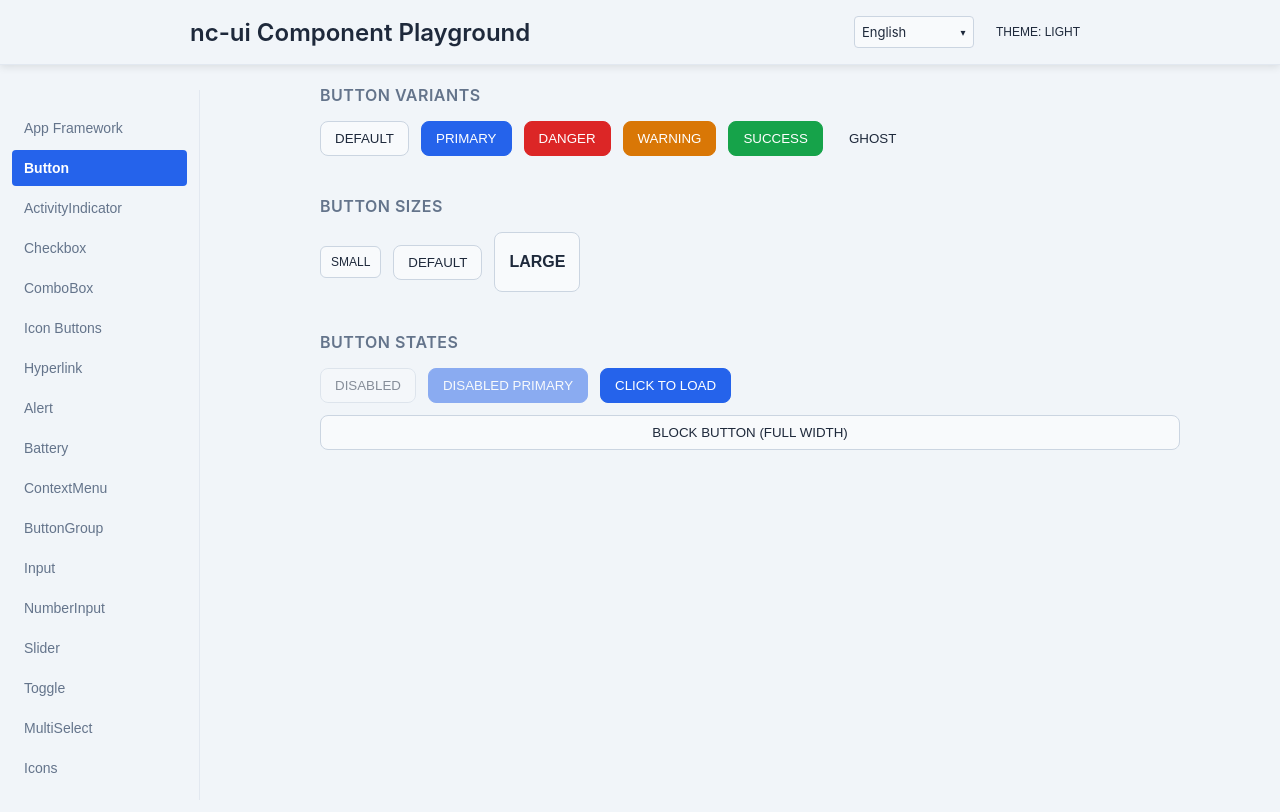
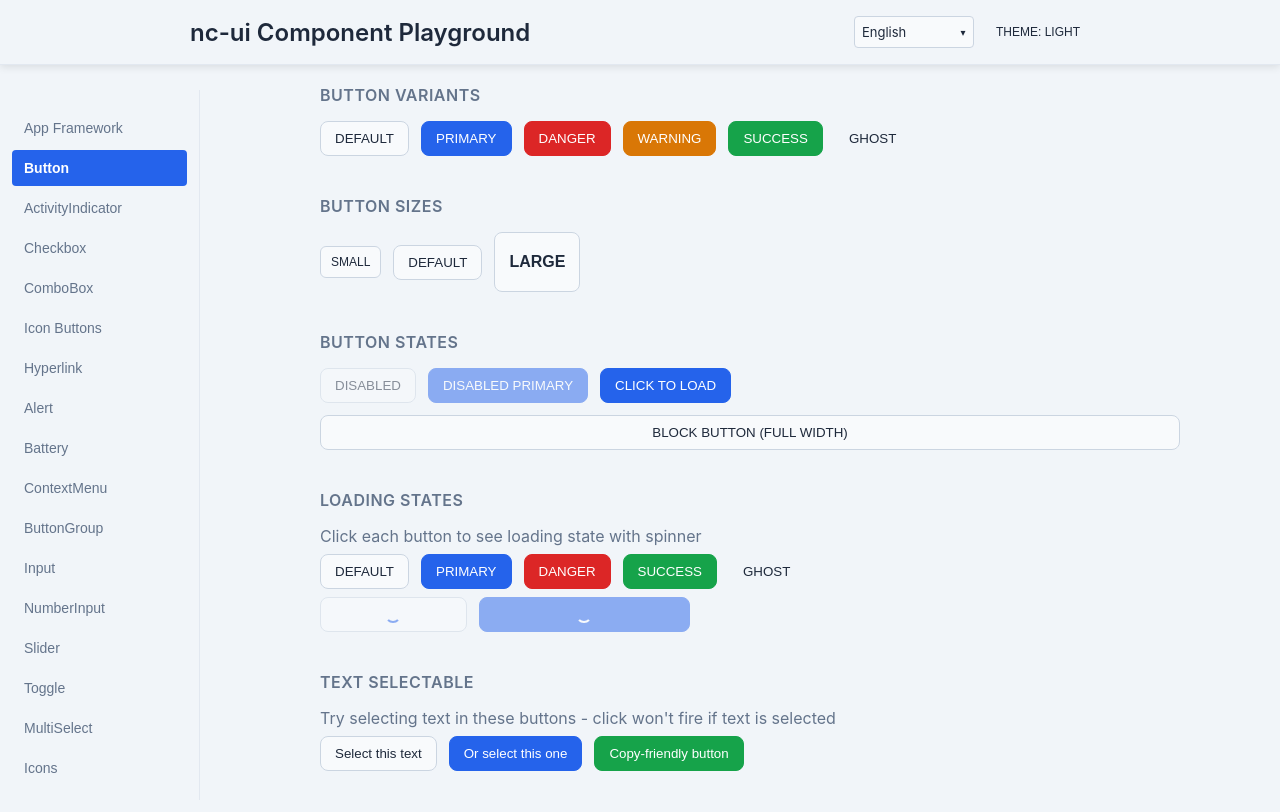
Before and after one commit to kingsimba/nc-ui, a React (Vite) app: page / in a window 1280 px wide. Both pictures are taken after a click on the button "Button". Shown: the top 812 px of the page. Built offline with nearby package versions, Linux system fonts and the light colour scheme.

Commit message:
improve demo

```diff
--- a/dev/App.tsx
+++ b/dev/App.tsx
@@ -32,9 +32,8 @@ import {
 import type { SupportedLocale } from '../src'
 import { IconsSection } from './IconsSection'
 import { ListGroupSection } from './ListGroupSection'
-
+import { ButtonSection } from './ButtonSection'
 export default function App() {
-    const [loading, setLoading] = useState(false)
     const [refreshing, setRefreshing] = useState(false)
     const [theme, setTheme] = useState<'dark' | 'light'>('light')
     const [lang, setLang] = useState<SupportedLocale>('en')
@@ -60,6 +59,7 @@ export default function App() {
     const [dialogOpen, setDialogOpen] = useState(false)
     const [dialog2Open, setDialog2Open] = useState(false)
     const [dialog3Open, setDialog3Open] = useState(false)
+    const [dialog4Open, setDialog4Open] = useState(false)
 
     const comboOptions = [
         { label: 'Option 1', value: 'opt1', default: true },
@@ -92,11 +92,6 @@ export default function App() {
             setLang(newLang as SupportedLocale)
             document.documentElement.lang = newLang
         }
-    }
-
-    const simulateLoading = () => {
-        setLoading(true)
-        setTimeout(() => setLoading(false), 2000)
     }
 
     const simulateRefresh = () => {
@@ -209,40 +204,7 @@ export default function App() {
                     )}
 
                     {activeSection === 'buttons' && (
-                        <>
-                            <section className="dev-section">
-                                <h2>Button Variants</h2>
-                                <div className="dev-row">
-                                    <Button>Default</Button>
-                                    <Button variant="primary">Primary</Button>
-                                    <Button variant="danger">Danger</Button>
-                                    <Button variant="warning">Warning</Button>
-                                    <Button variant="success">Success</Button>
-                                    <Button variant="ghost">Ghost</Button>
-                                </div>
-                            </section>
-
-                            <section className="dev-section">
-                                <h2>Button Sizes</h2>
-                                <div className="dev-row">
-                                    <Button size="small">Small</Button>
-                                    <Button size="default">Default</Button>
-                                    <Button size="large">Large</Button>
-                                </div>
-                            </section>
-
-                            <section className="dev-section">
-                                <h2>Button States</h2>
-                                <div className="dev-row">
-                                    <Button disabled>Disabled</Button>
-                                    <Button variant="primary" disabled>Disabled Primary</Button>
-                                    <Button variant="primary" loading={loading} onClick={simulateLoading}>
-                                        {loading ? 'Loading...' : 'Click to Load'}
-                                    </Button>
-                                    <Button block>Block Button (Full Width)</Button>
-                                </div>
-                            </section>
-                        </>
+                        <ButtonSection />
                     )}
 
                     {activeSection === 'activity' && (
@@ -684,6 +646,10 @@ export default function App() {
                         <>
                             <section className="dev-section">
                                 <h2>Dialog Variants</h2>
+                                <p style={{ marginBottom: 16, color: 'var(--nc-text-weak)' }}>
+                                    By default, dialogs render via portal to document.body for proper viewport centering.
+                                    Use <code>usePortal=false</code> to render inline within a container.
+                                </p>
                                 <div className="dev-row">
                                     <Button onClick={() => setDialogOpen(true)}>
                                         Open Dialog (OK/Cancel)
@@ -694,6 +660,37 @@ export default function App() {
                                     <Button variant="danger" onClick={() => setDialog3Open(true)}>
                                         Delete Dialog
                                     </Button>
+                                </div>
+                            </section>
+
+                            <section className="dev-section">
+                                <h2>Inline Dialog (usePortal=false)</h2>
+                                <p style={{ marginBottom: 16, color: 'var(--nc-text-weak)' }}>
+                                    This dialog renders inline within the container below, not as a viewport overlay.
+                                </p>
+                                <div style={{
+                                    position: 'relative',
+                                    border: '2px dashed var(--nc-border)',
+                                    borderRadius: 8,
+                                    padding: 20,
+                                    minHeight: 300,
+                                    background: 'var(--nc-bg-secondary)',
+                                }}>
+                                    <Button onClick={() => setDialog4Open(true)}>
+                                        Open Inline Dialog
+                                    </Button>
+                                    <Dialog
+                                        open={dialog4Open}
+                                        onClose={() => setDialog4Open(false)}
+                                        title="Inline Dialog"
+                                        footerType="close"
+                                        fullScreen={false}
+                                    >
+                                        <p>This dialog is rendered inline within its parent container, not via portal.</p>
+                                        <p style={{ marginTop: 8, color: 'var(--nc-text-weak)' }}>
+                                            Useful for nested contexts or when you need the dialog scoped to a specific area.
+                                        </p>
+                                    </Dialog>
                                 </div>
                             </section>
 
--- /dev/null
+++ b/dev/ButtonSection.tsx
@@ -0,0 +1,100 @@
+import { useState } from 'react'
+import { Button } from '../src'
+
+export function ButtonSection() {
+    const [loading, setLoading] = useState(false)
+    const [loadingStates, setLoadingStates] = useState<Record<string, boolean>>({})
+
+    const simulateLoading = () => {
+        setLoading(true)
+        setTimeout(() => setLoading(false), 2000)
+    }
+
+    const simulateLoadingFor = (key: string) => {
+        setLoadingStates(prev => ({ ...prev, [key]: true }))
+        setTimeout(() => setLoadingStates(prev => ({ ...prev, [key]: false })), 2000)
+    }
+
+    return (
+        <>
+            <section className="dev-section">
+                <h2>Button Variants</h2>
+                <div className="dev-row">
+                    <Button>Default</Button>
+                    <Button variant="primary">Primary</Button>
+                    <Button variant="danger">Danger</Button>
+                    <Button variant="warning">Warning</Button>
+                    <Button variant="success">Success</Button>
+                    <Button variant="ghost">Ghost</Button>
+                </div>
+            </section>
+
+            <section className="dev-section">
+                <h2>Button Sizes</h2>
+                <div className="dev-row">
+                    <Button size="small">Small</Button>
+                    <Button size="default">Default</Button>
+                    <Button size="large">Large</Button>
+                </div>
+            </section>
+
+            <section className="dev-section">
+                <h2>Button States</h2>
+                <div className="dev-row">
+                    <Button disabled>Disabled</Button>
+                    <Button variant="primary" disabled>Disabled Primary</Button>
+                    <Button variant="primary" loading={loading} onClick={simulateLoading}>
+                        {loading ? 'Loading...' : 'Click to Load'}
+                    </Button>
+                    <Button block>Block Button (Full Width)</Button>
+                </div>
+            </section>
+
+            <section className="dev-section">
+                <h2>Loading States</h2>
+                <p style={{ marginBottom: '0.5rem', color: 'var(--nc-text-weak)' }}>
+                    Click each button to see loading state with spinner
+                </p>
+                <div className="dev-row">
+                    <Button loading={loadingStates['default']} onClick={() => simulateLoadingFor('default')}>
+                        Default
+                    </Button>
+                    <Button variant="primary" loading={loadingStates['primary']} onClick={() => simulateLoadingFor('primary')}>
+                        Primary
+                    </Button>
+                    <Button variant="danger" loading={loadingStates['danger']} onClick={() => simulateLoadingFor('danger')}>
+                        Danger
+                    </Button>
+                    <Button variant="success" loading={loadingStates['success']} onClick={() => simulateLoadingFor('success')}>
+                        Success
+                    </Button>
+                    <Button variant="ghost" loading={loadingStates['ghost']} onClick={() => simulateLoadingFor('ghost')}>
+                        Ghost
+                    </Button>
+                </div>
+                <div className="dev-row" style={{ marginTop: '0.5rem' }}>
+                    <Button loading>Always Loading</Button>
+                    <Button variant="primary" loading>Always Loading Primary</Button>
+                </div>
+            </section>
+
+            <section className="dev-section">
+                <h2>Text Selectable</h2>
+                <p style={{ marginBottom: '0.5rem', color: 'var(--nc-text-weak)' }}>
+                    Try selecting text in these buttons - click won't fire if text is selected
+                </p>
+                <div className="dev-row">
+                    <Button textSelectable onClick={() => alert('Clicked!')}>
+                        Select this text
+                    </Button>
+                    <Button variant="primary" textSelectable onClick={() => alert('Clicked!')}>
+                        Or select this one
+                    </Button>
+                    <Button variant="success" textSelectable onClick={() => alert('Clicked!')}>
+                        Copy-friendly button
+                    </Button>
+                </div>
+            </section>
+        </>
+    )
+}
--- a/dev/Game2048/Game2048.tsx
+++ b/dev/Game2048/Game2048.tsx
@@ -458,6 +458,7 @@ function Game2048Content() {
         title={t('title')}
         width={400}
         footerType="gotit"
+
       >
         <div style={{ color: 'var(--text)', lineHeight: 1.6 }}>
           <h3 style={{ marginTop: 0, color: 'var(--primary)' }}>{t('howToPlay')}</h3>
```
